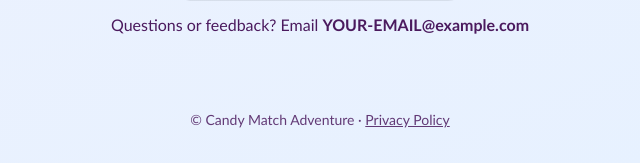
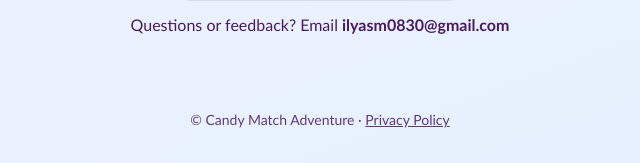
Before and after one commit to ilyasm0830-coder/candy-match, a plain HTML site: page index.html in a window 1280 px wide. Shown: the part 2336-2499 px from the top of the page, 320-960 px from the left. Drawn offline with Linux system fonts and the light colour scheme.

Commit message:
Add files via upload

```diff
--- a/index.html
+++ b/index.html
@@ -43,5 +43,5 @@ ul.p{max-width:640px;margin:0 auto;padding-left:22px}.soon{opacity:.6;pointer-ev
 <section id="play"><h2>Play here</h2><iframe class="fr" src="game.html" title="Candy Match Adventure game" allow="autoplay"></iframe>
 <p style="text-align:center">Create a free profile with a nickname and a 4-digit PIN to save your progress online.</p></section>
 <section id="contact" style="text-align:center"><h2>Get the app</h2><p><a class="btn g soon" href="#">Google Play – coming soon</a></p>
-<p>Questions or feedback? Email <b>YOUR-EMAIL@example.com</b></p></section>
+<p>Questions or feedback? Email <b>ilyasm0830@gmail.com</b></p></section>
 <footer>© Candy Match Adventure · <a href="privacy.html">Privacy Policy</a></footer></div><script>if('serviceWorker'in navigator)addEventListener('load',()=>navigator.serviceWorker.register('sw.js').catch(()=>{}))</script></body></html>
```
Also changed, not shown: privacy.html (+1 -1 lines).
